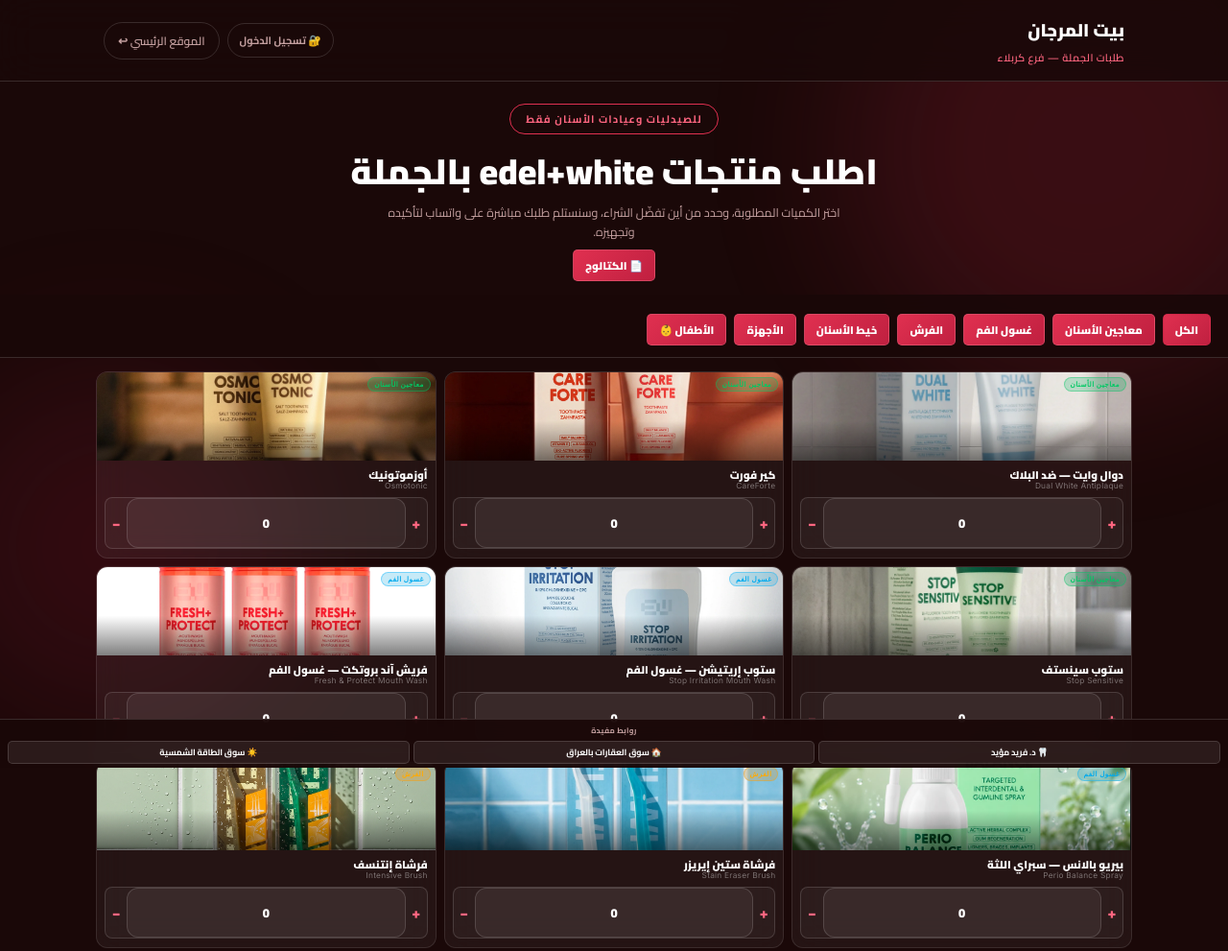
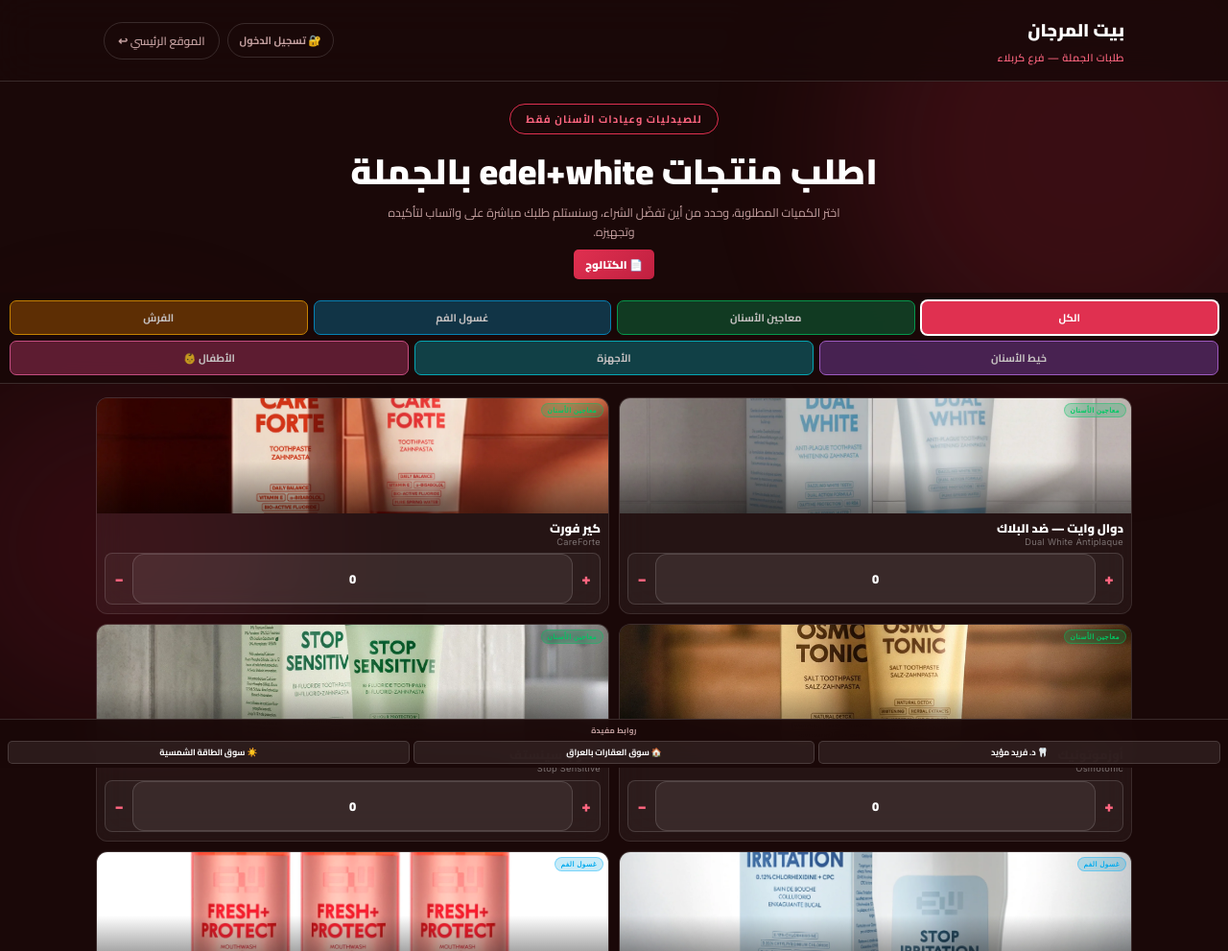
Before and after one commit to xferidx/Edelwhite, a plain HTML site: page karbala.html in a window 1280 px wide. Shown: the top 991 px of the page at 96% size. Drawn offline with Linux system fonts and the light colour scheme.

Commit message:
Add files via upload

```diff
--- a/karbala.html
+++ b/karbala.html
@@ -70,8 +70,8 @@ header{
 .hero p{font-size:.85rem; color:var(--silver-mid); max-width:480px; margin:0 auto; line-height:1.8;}
 
 /* tabs */
-.tabs-wrap{position:sticky; top:64px; z-index:30; background:rgba(26,8,8,.92); backdrop-filter:blur(16px); border-bottom:1px solid var(--glass-border);}
-.tabs{display:flex; gap:8px; overflow-x:auto; padding:12px 18px; scrollbar-width:none;}
+.tabs-wrap{position:static; top:64px; z-index:30; background:rgba(26,8,8,.92); backdrop-filter:blur(16px); border-bottom:1px solid var(--glass-border);}
+.tabs{display:flex; flex-wrap:wrap; gap:6px; padding:8px 10px;}
 .tabs::-webkit-scrollbar{display:none;}
 .cat-btn{
   flex:none; font-size:.78rem; font-weight:700; color:var(--silver-mid);
@@ -271,7 +271,7 @@ input:focus{outline:2px solid var(--teal); border-color:transparent;}
   padding:6px 4px; border-radius:6px; font-size:.64rem; font-weight:700; border:1px solid var(--glass-border);
   color:#fff; text-align:center; background:rgba(255,255,255,.08); line-height:1.3;
 }
-.cat-btn{display:inline-flex; align-items:center; gap:6px; margin-top:14px; padding:9px 18px; border-radius:6px; background:linear-gradient(135deg,var(--teal),#c02040); color:#fff; font-weight:800; font-size:.85rem; text-decoration:none;}
+.hero-cat{display:inline-flex; align-items:center; gap:6px; margin-top:14px; padding:9px 18px; border-radius:6px; background:linear-gradient(135deg,var(--teal),#c02040); color:#fff; font-weight:800; font-size:.85rem; text-decoration:none;}
 
 /* manager button + badge */
 .mgr-btn{
@@ -414,33 +414,35 @@ input:focus{outline:2px solid var(--teal); border-color:transparent;}
 .success-icon{font-size:44px; text-align:center; margin-bottom:10px;}
 
 /* compact layout v2 */
-.grid{grid-template-columns:repeat(3,1fr); gap:8px;}
+.grid{grid-template-columns:repeat(2,1fr); gap:10px;}
 .card{border-radius:12px;}
 .card.ef-card{grid-column:1/-1;}
-.card .img-wrap{height:92px;}
+.card .img-wrap{height:120px;}
 .card.ef-card .img-wrap{height:150px;}
 .card .body{padding:8px 8px 9px; gap:6px;}
 .card.ef-card .body{padding:12px 14px 14px;}
-.pname{font-size:.7rem; line-height:1.25;}
-.pname-en{font-size:.52rem; line-height:1.2;}
+.pname{font-size:.78rem; line-height:1.3;}
+.pname-en{font-size:.58rem; line-height:1.2;}
 .card.ef-card .pname{font-size:.92rem;}
 .card.ef-card .pname-en{font-size:.64rem;}
 .cat-badge{top:5px; right:5px; padding:2px 6px; font-size:.45rem;}
 .stepper{border-radius:8px;}
-.stepper button{width:26px; height:30px; font-size:16px;}
+.stepper button{width:32px; height:34px; font-size:17px;}
 .stepper input{font-size:13px; min-width:0;}
 .mgr-toggle{font-size:.52rem !important; padding:5px 2px !important; line-height:1.25;}
 .oos-tag{font-size:.5rem !important; padding:2px 6px !important;}
 main{padding:14px 10px 8px;}
 .hero{padding:22px 0 14px;}
 .hero p{font-size:.78rem; line-height:1.6;}
-.cat-btn{margin-top:8px; padding:5px 12px; font-size:.7rem; border-radius:5px; gap:4px;}
+.hero-cat{margin-top:8px; padding:5px 12px; font-size:.7rem; border-radius:5px; gap:4px;}
 .fab-bar{padding:4px 8px calc(4px + env(safe-area-inset-bottom));}
 .fab-label{font-size:.5rem; margin-bottom:3px;}
 .fab-row{gap:4px;}
 .fab{padding:5px 2px; font-size:.56rem; border-radius:5px; white-space:nowrap; letter-spacing:-.1px;}
 body{padding-bottom:58px !important;}
 .install-app-btn{bottom:52px !important;}
+.tabs .cat-btn{flex:1 1 22%; padding:7px 4px; font-size:.68rem; border-radius:7px; text-align:center; color:#fff; background:var(--c-bg); border:1px solid var(--c-bd); opacity:.75;}
+.tabs .cat-btn.active{opacity:1; background:var(--c-solid); border-color:#fff; box-shadow:0 0 0 1px #fff;}
 </style>
 </head>
 <body>
@@ -473,7 +475,7 @@ body{padding-bottom:58px !important;}
     <span class="tag">للصيدليات وعيادات الأسنان فقط</span>
     <h1>اطلب منتجات edel+white بالجملة</h1>
     <p>اختر الكميات المطلوبة، وحدد من أين تفضّل الشراء، وسنستلم طلبك مباشرة على واتساب لتأكيده وتجهيزه.</p>
-    <a class="cat-btn" href="https://bayt-almarjan.com/wp-content/uploads/2026/07/%D9%83%D8%AA%D9%84%D9%88%D9%83-1.pdf" target="_blank" rel="noopener">📄 الكتالوج</a>
+    <a class="hero-cat" href="https://bayt-almarjan.com/wp-content/uploads/2026/07/%D9%83%D8%AA%D9%84%D9%88%D9%83-1.pdf" target="_blank" rel="noopener">📄 الكتالوج</a>
   </div>
 </section>
 
@@ -1337,6 +1339,8 @@ allCats.forEach((cat,i)=>{
   const b = document.createElement('button');
   b.className = 'cat-btn' + (i===0 ? ' active':'');
   b.textContent = cat==='all' ? 'الكل' : CAT_META[cat].label;
+  { const col = cat==='all' ? '#e03050' : CAT_META[cat].accent;
+    b.style.setProperty('--c-solid', col); b.style.setProperty('--c-bg', cat==='all' ? 'rgba(224,48,80,.35)' : CAT_META[cat].badgeBg.replace('.22','.4')); b.style.setProperty('--c-bd', col); }
   b.onclick = ()=>{
     document.querySelectorAll('.cat-btn').forEach(t=>t.classList.remove('active'));
     b.classList.add('active');
```
